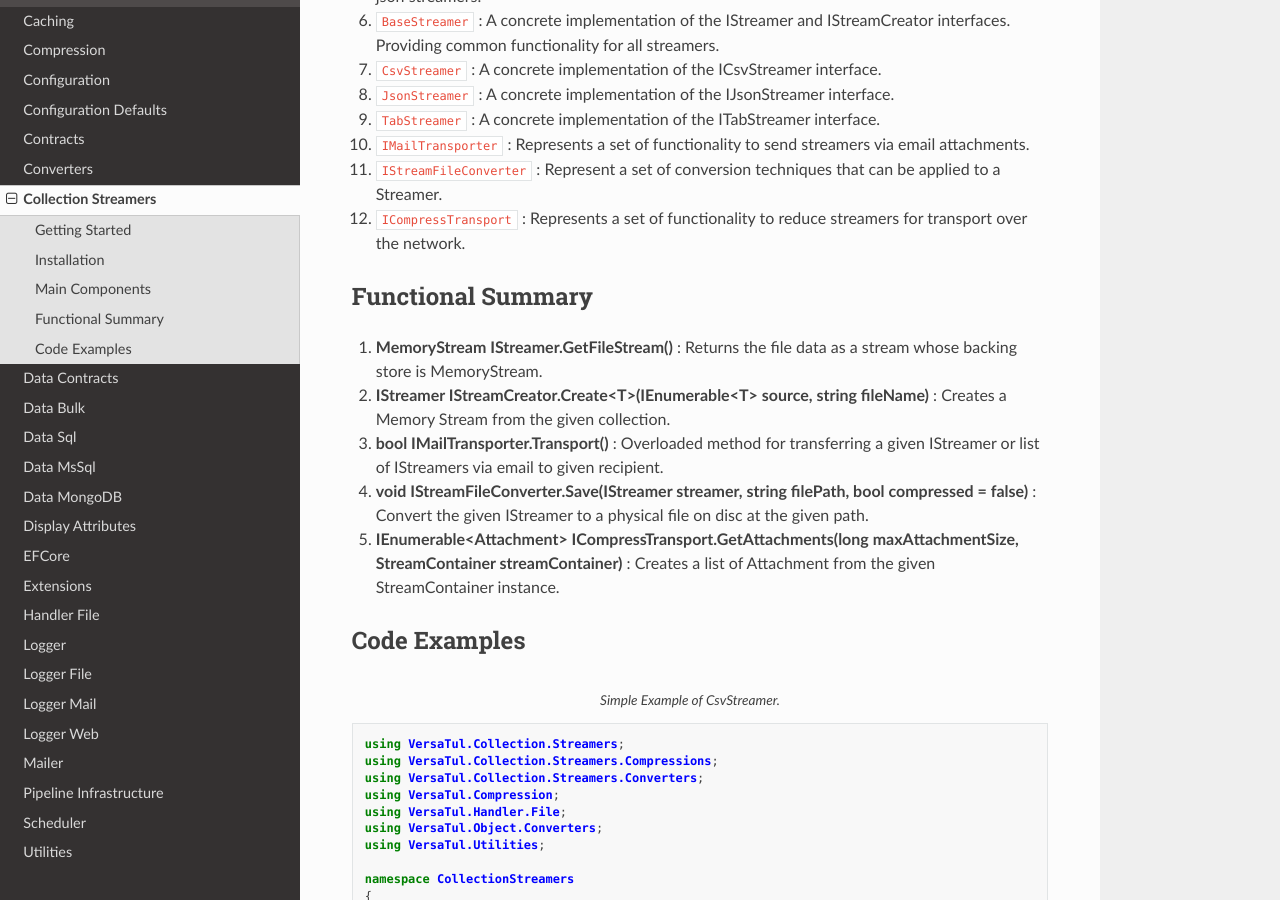
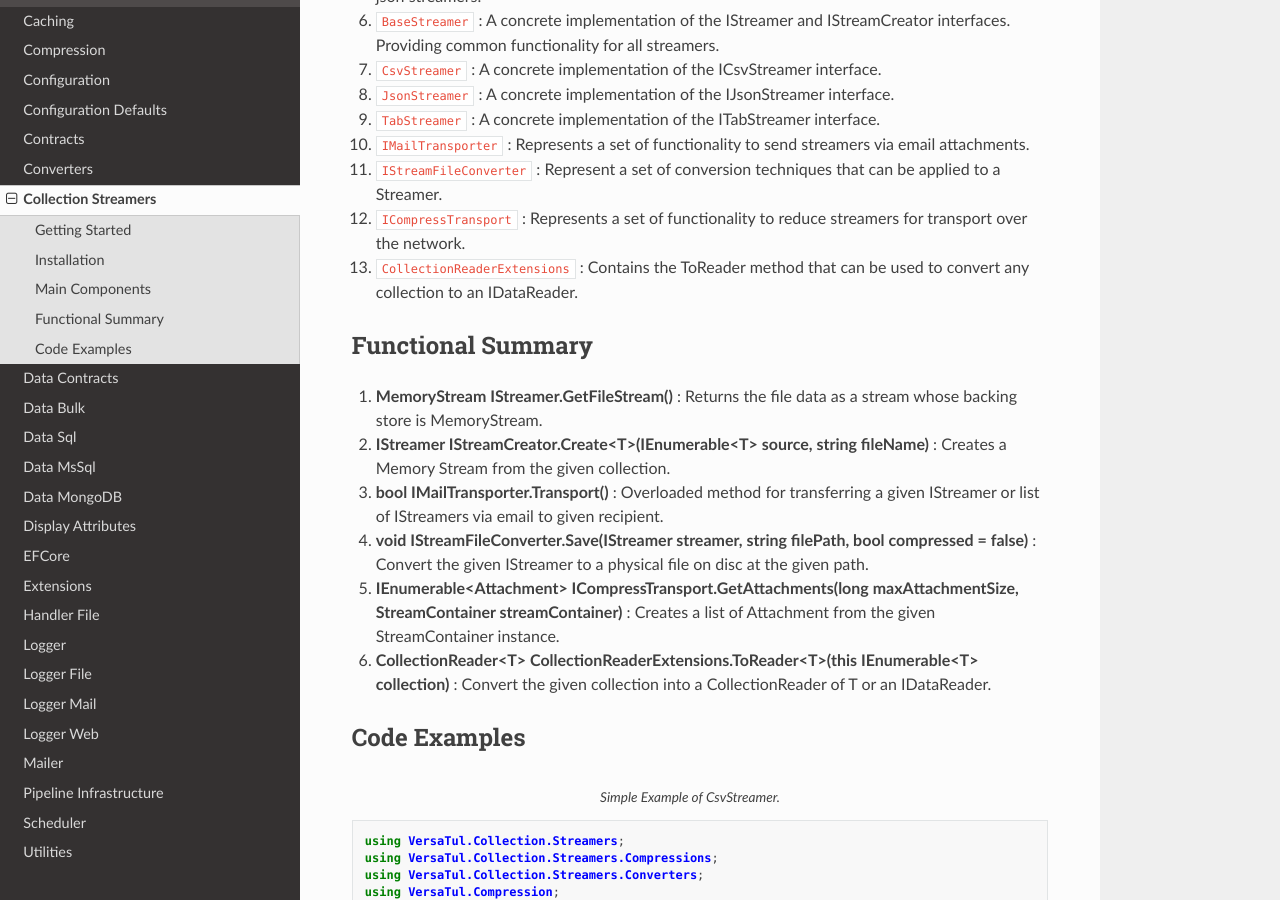
Before and after one commit to BjornWilliams/DocsVersaTul, a Sphinx documentation site: the page built from docs/source/streamers.rst, in a window 1280 px wide and 900 px high, scrolled down 967 px. Built offline with Sphinx 7.4.7 and the Read the Docs theme 2.0.0, drawn with Linux system fonts in a browser that asks for light colours; some of the changed text lies outside the part shown.

Commit message:
Update streamers.rst
Added Extension reader methods.

```diff
--- a/docs/source/streamers.rst
+++ b/docs/source/streamers.rst
@@ -36,6 +36,7 @@ Main Components
 #. ``IMailTransporter`` : Represents a set of functionality to send streamers via email attachments.
 #. ``IStreamFileConverter`` : Represent a set of conversion techniques that can be applied to a Streamer.
 #. ``ICompressTransport`` : Represents a set of functionality to reduce streamers for transport over the network.
+#. ``CollectionReaderExtensions`` : Contains the ToReader method that can be used to convert any collection to an IDataReader.
 
 Functional Summary
 ------------------
@@ -44,6 +45,7 @@ Functional Summary
 #. **bool IMailTransporter.Transport()** : Overloaded method for transferring a given IStreamer or list of IStreamers via email to given recipient.
 #. **void IStreamFileConverter.Save(IStreamer streamer, string filePath, bool compressed = false)** : Convert the given IStreamer to a physical file on disc at the given path.
 #. **IEnumerable<Attachment> ICompressTransport.GetAttachments(long maxAttachmentSize, StreamContainer streamContainer)** : Creates a list of Attachment from the given StreamContainer instance.
+#. **CollectionReader<T> CollectionReaderExtensions.ToReader<T>(this IEnumerable<T> collection)** : Convert the given collection into a CollectionReader of T or an IDataReader.
 
 Code Examples
 -------------
@@ -318,3 +320,12 @@ Code Examples
             }
         }
     }
+
+.. code-block:: c#
+    :caption: Simple Example of converting a collection to IDataReader.
+
+    // Create N number of data model
+    var people = GetPeople(1000);
+
+    // Extension method call
+    var reader = people.ToReader();
```
